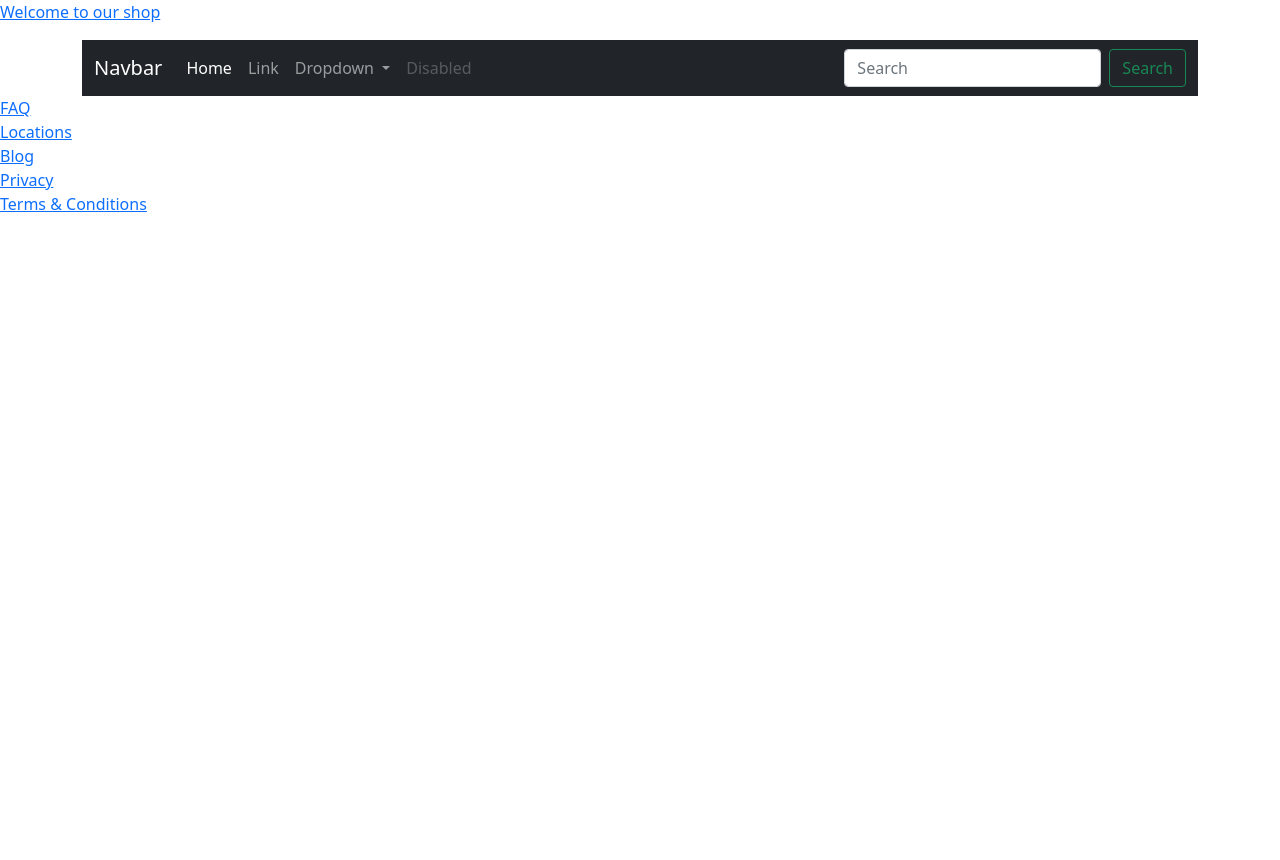
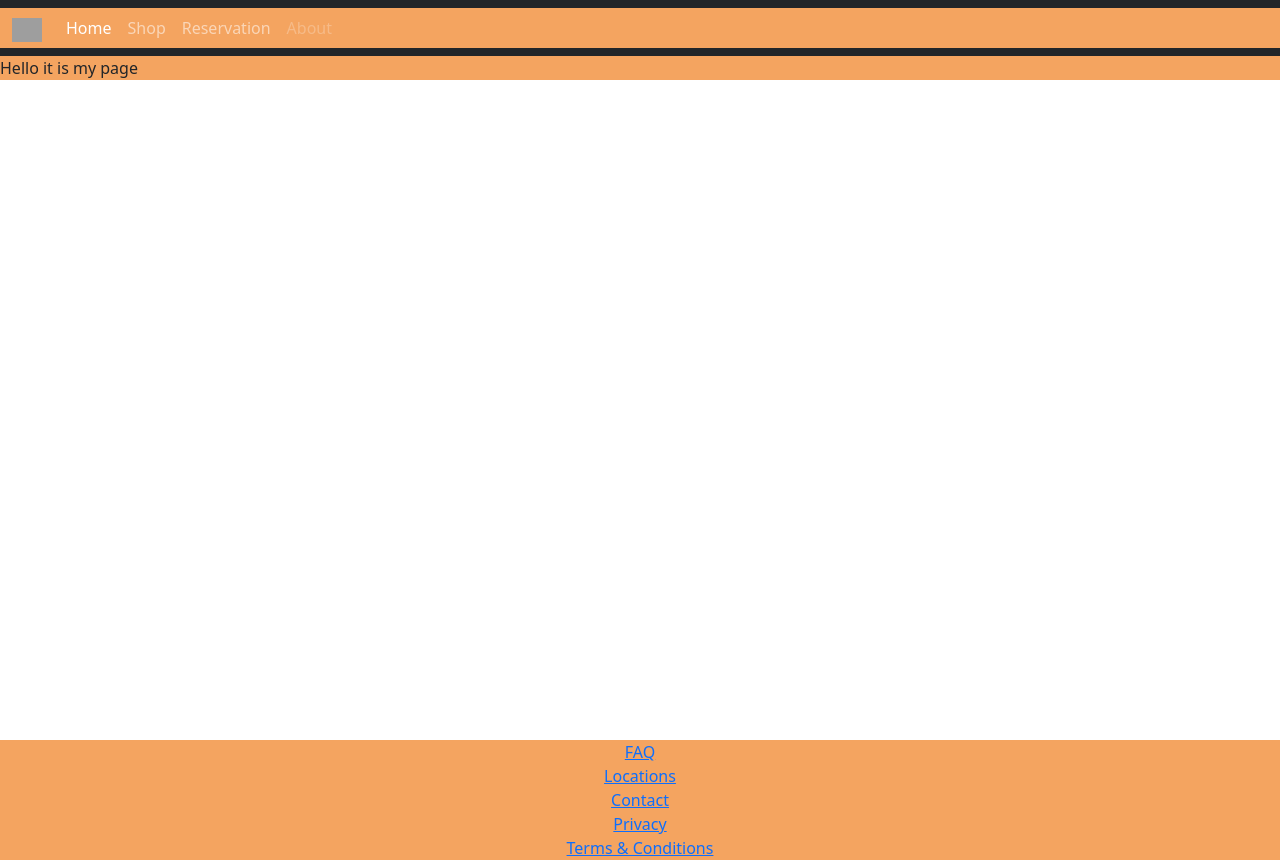
Before and after one commit to Darkneska/django-eshop, a Django app: page / in a window 1280 px wide. Before the commit the page ends 212 px from the top, so only its background shows below. Run offline with Django 4.2, Linux system fonts and the light colour scheme; grey boxes are pictures that could not be loaded.

Commit message:
was repaired css and added libraries to requirements

```diff
--- a/requirements.txt
+++ b/requirements.txt
@@ -1 +1,3 @@
 Django
+Pillow
+django-jazzmin
--- a/store/static/store/home.css
+++ b/store/static/store/home.css
@@ -1,4 +1,14 @@
-body {
-    background-color: pink;
-    color: aqua;
+footer {
+    background: red;
+    text-align: center;
+    padding-bottom: 20px;
+    color: black;
+    position:absolute;
+    bottom:0;
+    width:100%;
+    height:60px;
 }
+
+div{
+    background-color: sandybrown;
+}
--- a/store/templates/homepage/home.html
+++ b/store/templates/homepage/home.html
@@ -8,45 +8,31 @@
     <link href="https://cdn.jsdelivr.net/npm/bootstrap@5.1.3/dist/css/bootstrap.min.css" rel="stylesheet" integrity="sha384-1BmE4kWBq78iYhFldvKuhfTAU6auU8tT94WrHftjDbrCEXSU1oBoqyl2QvZ6jIW3" crossorigin="anonymous">
 </head>
 <body>
-<p><a href="/">Welcome to our shop</a><p>
-<div class="container">
 <nav class="navbar navbar-expand-lg navbar-dark bg-dark">
   <div class="container-fluid">
-    <a class="navbar-brand" href="#">Navbar</a>
-    <button class="navbar-toggler" type="button" data-bs-toggle="collapse" data-bs-target="#navbarSupportedContent" aria-controls="navbarSupportedContent" aria-expanded="false" aria-label="Toggle navigation">
+    <a class="navbar-brand" href="#"><img src="https://cdn-icons-png.flaticon.com/512/2358/2358613.png" alt="" width="30" height="24"></a>
+    <button class="navbar-toggler" type="button" data-bs-toggle="collapse" data-bs-target="#navbarNav" aria-controls="navbarNav" aria-expanded="false" aria-label="Toggle navigation">
       <span class="navbar-toggler-icon"></span>
     </button>
-    <div class="collapse navbar-collapse" id="navbarSupportedContent">
-      <ul class="navbar-nav me-auto mb-2 mb-lg-0">
+    <div class="collapse navbar-collapse" id="navbarNav">
+      <ul class="navbar-nav">
         <li class="nav-item">
           <a class="nav-link active" aria-current="page" href="#">Home</a>
         </li>
         <li class="nav-item">
-          <a class="nav-link" href="#">Link</a>
-        </li>
-        <li class="nav-item dropdown">
-          <a class="nav-link dropdown-toggle" href="#" id="navbarDropdown" role="button" data-bs-toggle="dropdown" aria-expanded="false">
-            Dropdown
-          </a>
-          <ul class="dropdown-menu" aria-labelledby="navbarDropdown">
-            <li><a class="dropdown-item" href="#">Action</a></li>
-            <li><a class="dropdown-item" href="#">Another action</a></li>
-            <li><hr class="dropdown-divider"></li>
-            <li><a class="dropdown-item" href="#">Something else here</a></li>
-          </ul>
+          <a class="nav-link" href="#">Shop</a>
         </li>
         <li class="nav-item">
-          <a class="nav-link disabled">Disabled</a>
+          <a class="nav-link" href="#">Reservation</a>
+        </li>
+        <li class="nav-item">
+          <a class="nav-link disabled">About</a>
         </li>
       </ul>
-      <form class="d-flex">
-        <input class="form-control me-2" type="search" placeholder="Search" aria-label="Search">
-        <button class="btn btn-outline-success" type="submit">Search</button>
-      </form>
     </div>
   </div>
 </nav>
-    </div>
+    <div>Hello it is my page</div>
 <footer>
     <div id="footerNavWrapper" class="nav-wrapper footer-nav">
         <nav id="mainNavigation" class="main-navigation" role="navigation" data-content-field="navigation">
@@ -61,8 +47,8 @@
           </a>
         </div>
 <div class="nav-link--collection" id="">
-          <a href="/blog">
-            <span>Blog</span>
+          <a href="/contact">
+            <span>Contact</span>
           </a>
         </div>
 <div class="nav-link--collection" id="">
```
Also changed, not shown: store/models.py (+6 -1 lines).
